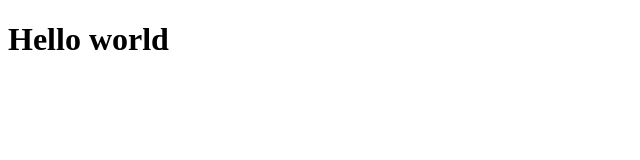
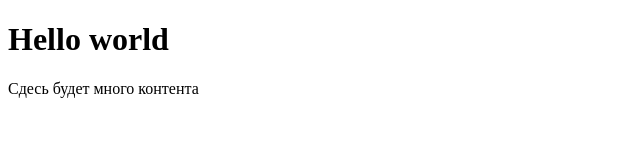
Before and after one commit to Markintoshi/githtml, a plain HTML site: page index.html in a window 1280 px wide. Shown: the whole page, without its empty margins (0-640 px from the left). Drawn offline with Linux system fonts and the light colour scheme.

Commit message:
added a paragraph with text

```diff
--- a/index.html
+++ b/index.html
@@ -7,5 +7,6 @@
 </head>
 <body>
   <h1>Hello world</h1>
+  <p>Сдесь будет много контента</p>
 </body>
 </html>
```
